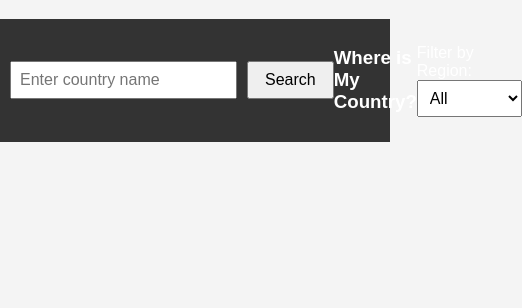
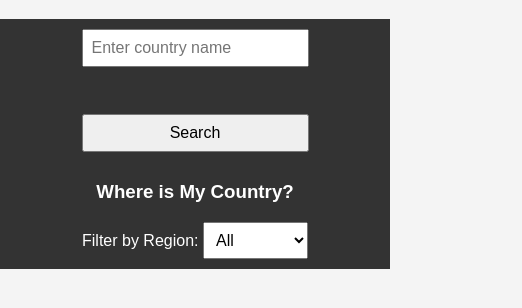
Before and after one commit to sunilgowda8055/Where-is-my-country-App, a plain HTML site: page index.html in a window 390 px wide. Shown: the whole page, 522 px wide, since content can reach past the window. Drawn offline with Linux system fonts and the light colour scheme; no server answers.

Commit message:
add responsive to css

```diff
--- a/styles.css
+++ b/styles.css
@@ -60,3 +60,30 @@ button {
   max-width: 100%;
   height: auto;
 }
+
+/* Media queries for responsiveness */
+
+@media only screen and (max-width: 600px) {
+  .header {
+    flex-direction: column;
+    text-align: center;
+  }
+
+  .search-container {
+    flex-direction: column;
+    align-items: stretch;
+  }
+
+  input {
+    margin-right: 0;
+    margin-bottom: 10px;
+  }
+
+  button {
+    margin-bottom: 10px;
+  }
+
+  .country-card {
+    max-width: 100%;
+  }
+}
```
